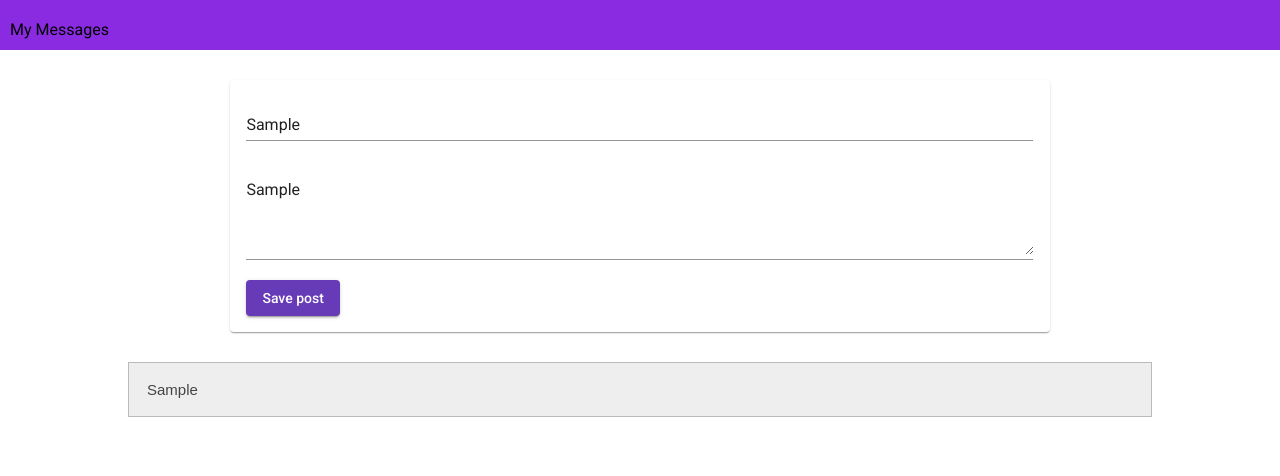
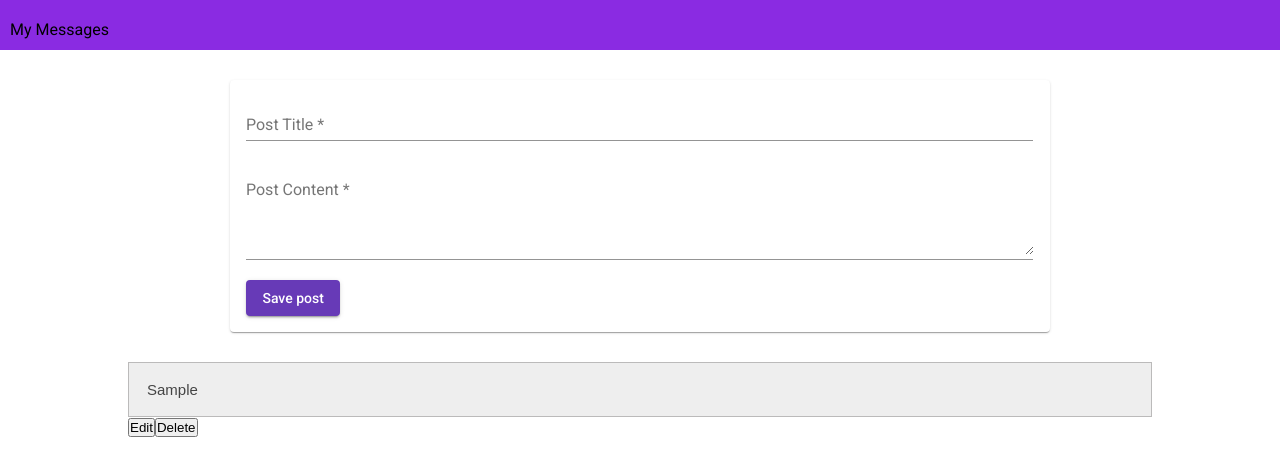
Before and after one commit to david016/udemy-angular-course, an Angular app: page / in a window 1280 px wide. Both pictures are taken after typing "Sample", "Sample" into the empty fields and a click on the button "Save post". Shown: the top 476 px of the page. Built offline with nearby package versions, Linux system fonts and the light colour scheme.

Commit message:
Install express

```diff
--- a/package.json
+++ b/package.json
@@ -20,6 +20,7 @@
     "@angular/platform-browser": "^14.0.0",
     "@angular/platform-browser-dynamic": "^14.0.0",
     "@angular/router": "^14.0.0",
+    "express": "^4.18.1",
     "rxjs": "~7.5.0",
     "tslib": "^2.3.0",
     "zone.js": "~0.11.4"
--- a/src/app/posts/post-create/post-create.component.html
+++ b/src/app/posts/post-create/post-create.component.html
@@ -8,6 +8,7 @@
         ngModel
         required
         minlength="3"
+        placeholder="Post Title"
         #title="ngModel"
       />
       <mat-error *ngIf="title.invalid">Please enter a post title</mat-error>
@@ -20,6 +21,7 @@
         name="content"
         ngModel
         required
+        placeholder="Post Content"
         #content="ngModel"
       >
       </textarea>
--- a/src/app/posts/post-create/post-create.component.ts
+++ b/src/app/posts/post-create/post-create.component.ts
@@ -25,5 +25,6 @@ export class PostCreateComponent {
       active: false,
     };
     this.postsService.addPost(post);
+    form.resetForm();
   }
 }
--- a/src/app/posts/post-list/post-list.component.html
+++ b/src/app/posts/post-list/post-list.component.html
@@ -10,6 +10,18 @@
       </div>
     </div>
   </div>
+  <button>Edit</button>
+  <button>Delete</button>
 </div>
 
 <p class="info-text" *ngIf="posts.length == 0">No posts added yet.</p>
+
+<!-- <mat-expansion-panel hideToggle>
+  <mat-expansion-panel-header>
+    <mat-panel-title> This is the expansion title </mat-panel-title>
+    <mat-panel-description>
+      This is a summary of the content
+    </mat-panel-description>
+  </mat-expansion-panel-header>
+  <p>This is the primary content of the panel.</p>
+</mat-expansion-panel> -->
--- a/src/app/posts/posts.service.ts
+++ b/src/app/posts/posts.service.ts
@@ -16,6 +16,7 @@ export class PostsService {
   }
 
   getPostUpdatedListener() {
+    let a = this.postsUpdated.asObservable();
     return this.postsUpdated.asObservable();
   }
 
```
Also changed, not shown: server.js (added, +7 -0 lines), src/app/posts/post-list/post-list.component.ts (+7 -26 lines), 2 other files (tests, documents, lock files or other folders).
